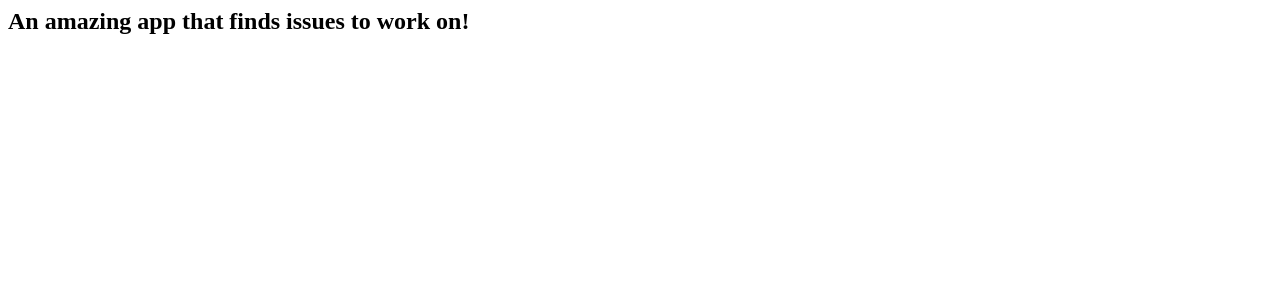
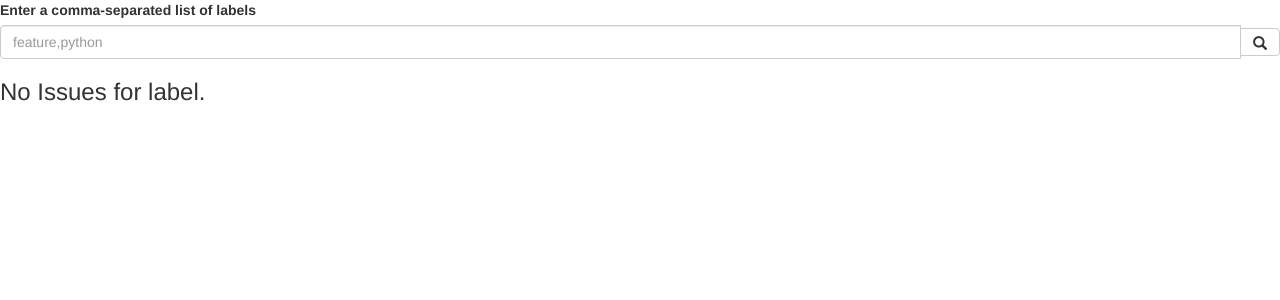
Before and after one commit to codeforamerica/civic-issue-finder, a Flask app: page / in a window 1280 px wide. Shown: the top 300 px of the page. Run offline with Flask 2, Linux system fonts and the light colour scheme; some libraries are stand-ins or nearby versions.

Commit message:
Added basic functionality

```diff
--- a/app.py
+++ b/app.py
@@ -2,9 +2,9 @@
 # Imports
 # -------------------
 
-from flask import Flask, render_template
+from flask import Flask, render_template, request
 import json
-import requests
+from requests import get
 
 # -------------------
 # Init
@@ -20,5 +20,20 @@ app = Flask(__name__)
 def index():
   return render_template('index.html')
 
+@app.route('/find', methods=['POST'])
+def find():
+  '''
+  Finds issues based on the given label
+  '''
+  labels = request.form['labels']
+  labels.replace(' ', '')
+
+  issues = get('http://localhost:5000/api/issues/labels/'+labels)
+  print issues.content
+  issues = json.loads(issues.content)
+
+  return render_template('index.html', issues=issues['objects'])
+
+
 if __name__ == "__main__":
-    app.run(debug=True)
+    app.run(debug=True, port=4000)
--- /dev/null
+++ b/static/main.css
@@ -0,0 +1,6 @@
+.issue {
+  border: 1px solid black;
+  margin-bottom: 10px;
+  margin-right: 10px;
+  margin-left: 10px;
+}
--- a/templates/index.html
+++ b/templates/index.html
@@ -1,8 +1,34 @@
 <html>
 <head>
   <title>Civic Issue Finder</title>
+  <link rel="stylesheet" type="text/css" href="https://maxcdn.bootstrapcdn.com/bootstrap/3.2.0/css/bootstrap.min.css">
+  <link rel="stylesheet" type="text/css" href="{{ url_for('static', filename='main.css') }}">
 </head>
 <body>
-  <h2>An amazing app that finds issues to work on!</h2>
+  <form class="form" role="search" action='/find' method='POST'>
+    <label for='labels'>Enter a comma-separated list of labels</label>
+    <div class="input-group">
+        <input type="text" class="form-control" placeholder="feature,python" name="labels">
+        <div class="input-group-btn">
+            <button class="btn btn-default" type="submit"><i class="glyphicon glyphicon-search"></i></button>
+        </div>
+    </div>
+  </form>
+  {% if issues %}
+    {% for issue in issues %}
+      <div class='issue'>
+        <a href="{{ issue.project.code_url }}">
+          <h4>{{ issue.project.name }}</h4>
+        </a>
+        <p>{{ issue.project.description }}</p>
+        <a href="{{ issue.html_url }}">
+          <h4>{{ issue.title }}</h4>
+        </a>
+        <p>{{ issue.body }}</p>
+      </div>
+    {% endfor %}
+  {% else %}
+    <h3>No Issues for label.</h3>
+  {% endif %}
 </body>
 </html>
```
